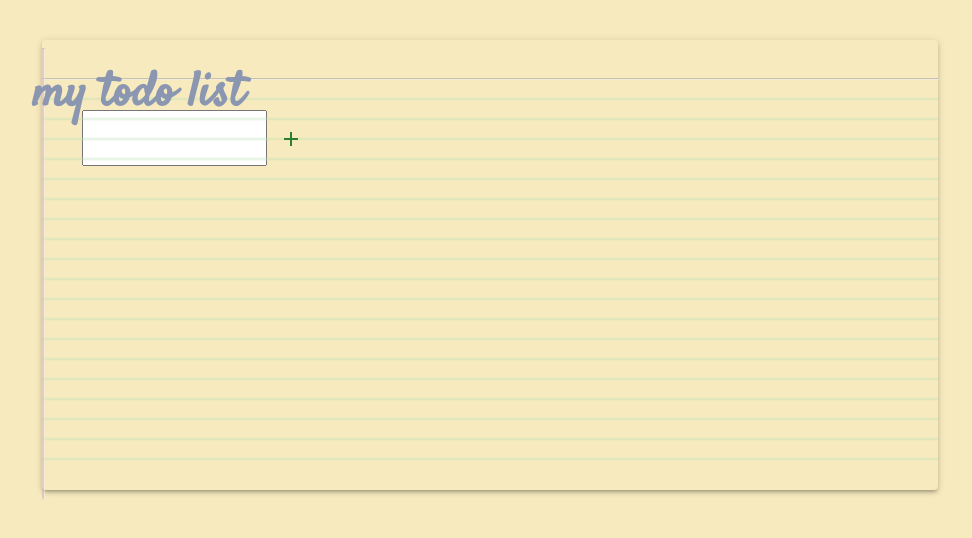
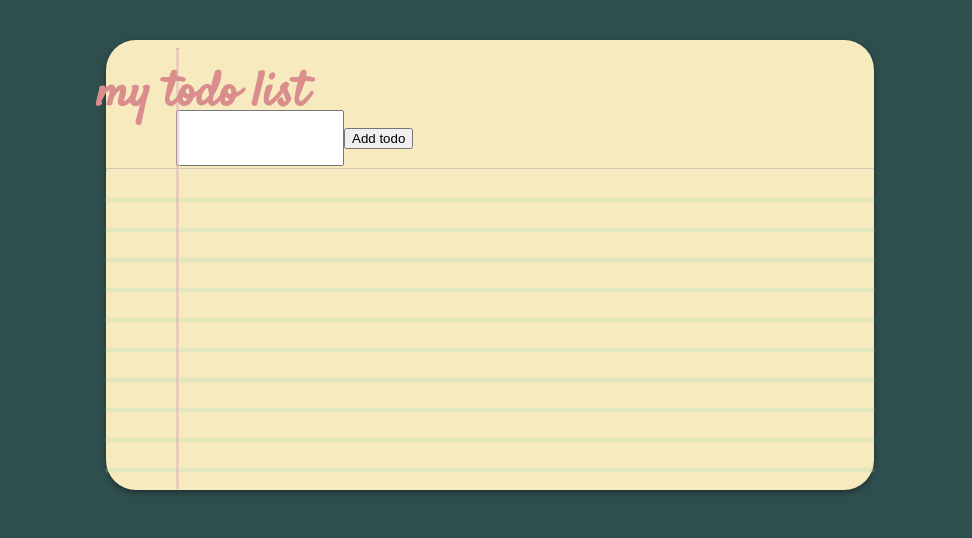
Before and after one commit to pcelman/Todo-MaterialUI, a React (Create React App) app: page / in a window 1280 px wide. Shown: the top 538 px of the page, without its empty margins (150-1122 px from the left). Built offline with nearby package versions, Linux system fonts and the light colour scheme; the HTML template or start-up script is replaced by a standard one.

Commit message:
sin material

```diff
--- a/src/App.css
+++ b/src/App.css
@@ -1,30 +1,31 @@
 @import url("https://fonts.googleapis.com/css2?family=Satisfy&display=swap");
 
-
-
 body {
-  background-color: #F7EABE;
+  background-color: #2f4f4e;
   margin: 0;
   padding: 0;
 }
 .paper {
   min-height: 450px;
-  width: 70%;
+  width: 60%;
   margin: auto;
   margin-top: 40px;
-  /* border-radius: 120px; */
   position: relative;
+  box-shadow: 5px 5px 20px 20px black;
 }
 .yellow-pad {
 }
 
 .App .horizontal {
   position: absolute;
-  top: 30px;
+  top: 120px;
   color: #bae0b6;
-  opacity: 0.5;
-  box-shadow: 0 20px 2px #bae0b6, 0 40px 2px #bae0b6, 0 60px 2px #bae0b6, 0 80px 2px #bae0b6, 0 100px 2px #bae0b6, 0 120px 2px #bae0b6, 0 140px 2px #bae0b6, 0 160px 2px #bae0b6, 0 180px 2px #bae0b6, 0 200px 2px ,0 220px 2px #bae0b6, 0 240px 2px #bae0b6, 0 260px 2px #bae0b6, 0 280px 2px #bae0b6, 0 300px 2px #bae0b6, 0 320px 2px #bae0b6, 0 340px 2px #bae0b6, 0 360px 2px #bae0b6, 0 380px 2px #bae0b6;
-  width: 99.9%;
+  height: 2px;
+  opacity: 0.4;
+  box-shadow: 0 30px 2px #bae0b6, 0 60px 2px #bae0b6, 0 90px 2px #bae0b6,
+    0 120px 2px #bae0b6, 0 150px 2px #bae0b6, 0 180px 2px #bae0b6,
+    0 210px 2px #bae0b6, 0 240px 2px #bae0b6, 0 270px 2px #bae0b6, 0 300px 2px;
+  width: 99.7%;
 }
 
 .App .vertical {
@@ -35,12 +36,13 @@ body {
   left:10px;
   top: 220x;
   border:2px; */
-  position:absolute;
+  position: absolute;
   opacity: 0.5;
-  height: 450px;
-  width: 1px;
-  background-color: #DBB1B8;
-  border-left: 1px solid #DBB1B8;
+  height: 440px;
+  width: 2px;
+  background-color: #dbb1b8;
+  border-left: 1px solid #dbb1b8;
+  margin-left: 70px;
 }
 
 .App h2 {
@@ -48,14 +50,24 @@ body {
   z-index: 10;
   font-family: "Satisfy", cursive;
   font-size: 3rem;
-  color: rgb(139, 150, 177);
+  color: rgb(217, 141, 141);
   left: -10px;
   top: -20px;
 }
 .form {
-  /* position: absolute; */
-z-index: 100;
-margin-top: 70px;
-margin-left: 40px;
-height: 50px;
+  z-index: 100;
+  margin-top: 70px;
+  margin-left: 70px;
+  height: 50px;
+  width: 160px;
 }
+.todoItem {
+  margin-left: 43px;
+  display: flex;
+  align-items: center;
+}
+
+.todoList {
+  margin-top: 10px;
+  margin-left: 55px;
+}
--- a/src/App.js
+++ b/src/App.js
@@ -45,7 +45,7 @@ function App() {
 
   return (
     <main className="App">
-      <Paper elevation={3} className="paper" sx={{backgroundColor: "#F7EABE", borderRadius:"130"}}
+      <Paper elevation={4} className="paper" sx={{backgroundColor: "#F7EABE", borderRadius:"30px"}}
 
       >
         {/* <Typography variant="h1" component="h2" className="typography"> */}
--- a/src/components/TodoForm.js
+++ b/src/components/TodoForm.js
@@ -3,6 +3,9 @@ import React, { useState } from "react";
 import "../App.css";
 import IconButton from "@mui/material/IconButton";
 import AddIcon from "@mui/icons-material/Add";
+import TextField from "@mui/material/TextField";
+import Button from "@mui/material/Button";
+import Box from "@mui/material/Box";
 
 export default function TodoForm({ addTodo }) {
   const [userInput, setUserInput] = useState("");
@@ -17,13 +20,6 @@ export default function TodoForm({ addTodo }) {
     }
   };
   return (
-    // <div>
-    //   <form onSubmit={handleSubmit}>
-    //     <input type="text" value={userInput} onChange={handleOnChange} className="form"></input>
-    //     <a></a>
-    //     <button>Add todo</button>
-    //   </form>
-    // </div>
     <div>
       <form onSubmit={handleSubmit}>
         <input
@@ -31,11 +27,10 @@ export default function TodoForm({ addTodo }) {
           value={userInput}
           onChange={handleOnChange}
           className="form"
-        ></input>{" "}
-        <IconButton type="submit" color="success">
-          <AddIcon />{" "}
-        </IconButton>
-        {/* <button>Add todo</button> */}
+        ></input>
+        <a>
+          <button>Add todo</button>
+        </a>
       </form>
     </div>
   );
--- a/src/components/TodoItem.js
+++ b/src/components/TodoItem.js
@@ -2,18 +2,19 @@ import React from 'react'
 import "./styles.css"
 import DeleteIcon from '@mui/icons-material/Delete';
 import { Delete } from '@mui/icons-material';
+import "../App.css";
 
 // todo.completed ? "line-through" : "none"
 // minuto 15 text decoration
 
 export default function TodoItem({todo, onComplete, onDeleteItem}) {
   return (
-    <section>
-<input type="checkbox"checked= {todo.completed} onChange={()=> onComplete(todo.id)}/>
-    <div className={ todo.completed ? "completed" : "none" }>{todo.task }</div>
+    <section className='todoItem'>
+<input className="todoItem__checkbox "type="checkbox"checked= {todo.completed} onChange={()=> onComplete(todo.id)}/>
     <a onClick={()=>onDeleteItem(todo.id)}>
 <DeleteIcon />
     </a>
+    <div className={ todo.completed ? "completed" : "none" }>{todo.task }</div>
     </section>
   )
 }
--- a/src/components/TodoList.js
+++ b/src/components/TodoList.js
@@ -1,9 +1,10 @@
 import React from "react";
 import TodoItem from "./TodoItem";
+import "../App.css";
 
 export default function TodoList({ todos, onComplete, onDeleteItem }) {
   return (
-    <div>
+    <div className="todoList">
       {todos.map((todo) => (
         <TodoItem
           key={todo.id}
```
